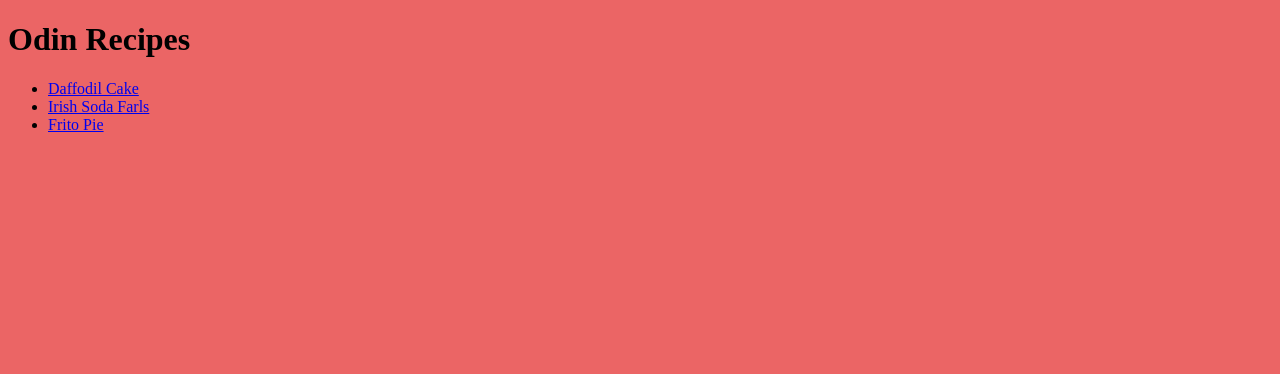
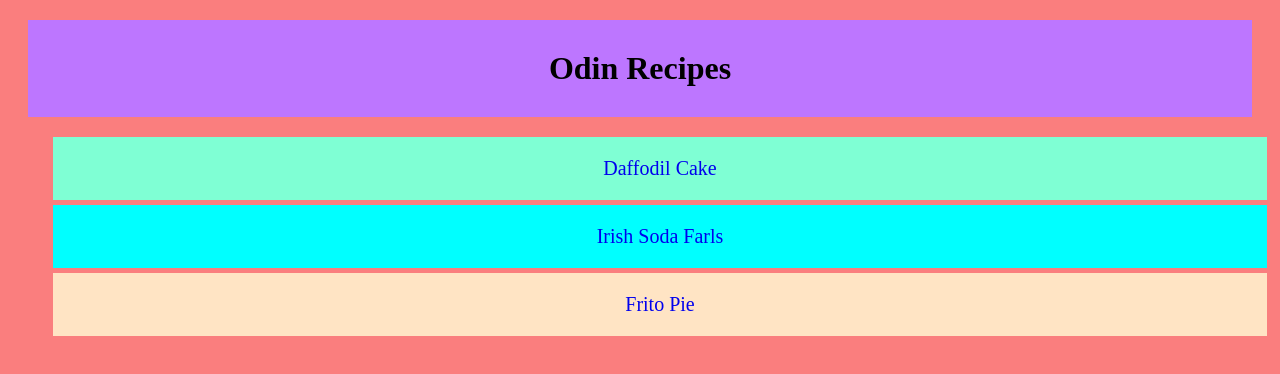
Before and after one commit to coffe3/odin-recipes, a plain HTML site: page index.html in a window 1280 px wide. Drawn offline with Linux system fonts and the light colour scheme.

Commit message:
Added css file Reworked on the webpage style

```diff
--- a/index.html
+++ b/index.html
@@ -3,13 +3,20 @@
     <head>
         <meta charset="utf=8">
         <title>Odin Recipes</title>
+        <link rel="stylesheet" href="style.css">
     </head>
-    <body style="background-color:#eb6565">
+    <body style="background-color:#fa7e7e">
     <h1>Odin Recipes</h1>
     <ul>
+     <div class="first">
         <li><a href="/recipes/daffodilcake.html" target="_blank" >Daffodil Cake</a></li>
+     </div>
+     <div class="second">
         <li><a href="/recipes/irishsodafarls.html" target="_blank">Irish Soda Farls</a></li>
+     </div>
+     <div class="third">
         <li><a href="/recipes/fritopie.html" target="_blank">Frito Pie</li>
+     </div>
     </ul>
     </body>
 </html>
--- /dev/null
+++ b/style.css
@@ -0,0 +1,45 @@
+h1 {
+    text-align: center;
+    background-color: rgb(189, 118, 255);
+    padding: 30px;
+    margin: 20px;
+}
+
+a:link {
+    text-decoration: none;
+}
+
+a:visited {
+    text-decoration: none;
+}
+
+a:hover {
+    text-decoration: wavy;
+}
+
+a:active {
+    text-decoration: none;
+}
+
+li {
+    font-size: 20px;
+    list-style: none;
+    text-align: center;
+}
+
+div {
+    padding: 20px;
+    margin: 5px;
+}
+
+.first {
+    background-color: aquamarine;
+}
+
+.second {
+    background-color: aqua;
+}
+
+.third {
+    background-color: bisque;
+}
```
